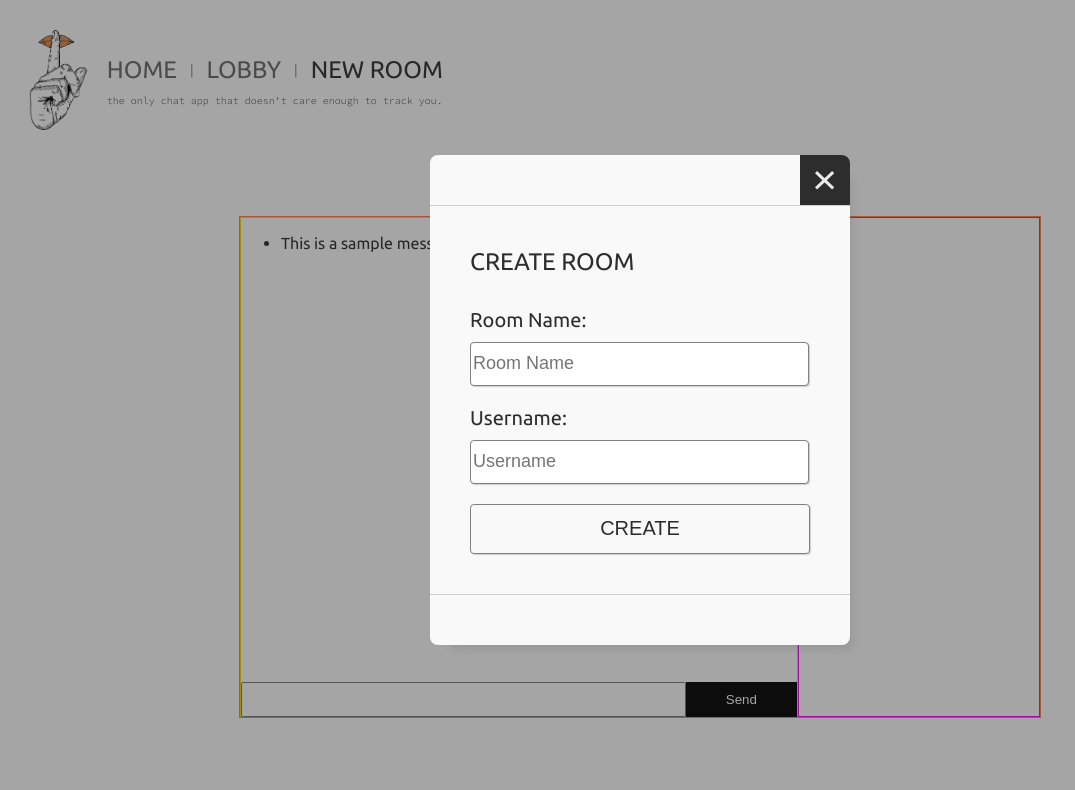
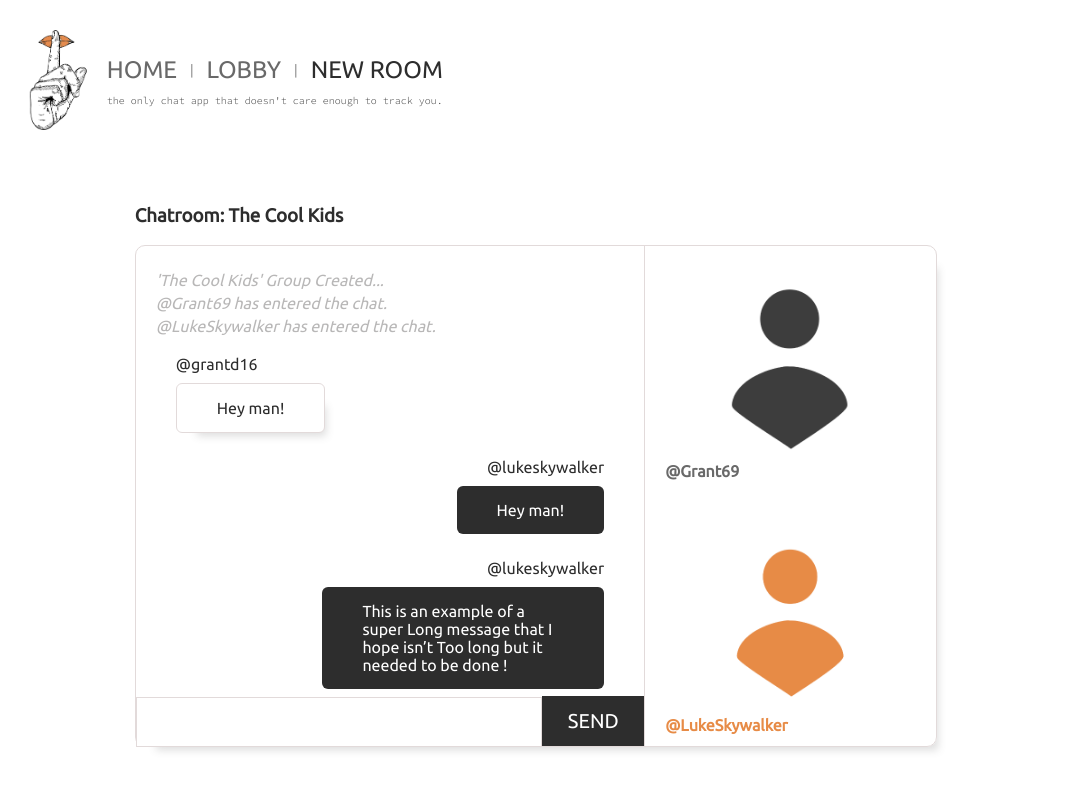
Before and after one commit to GrantDarling/Hush-Chat-App, a React (Create React App) app in the folder client/: page /room in a window 1280 px wide. Shown: the top 790 px of the page, without its empty margins (0-1075 px from the left). Built offline with nearby package versions, Linux system fonts and the light colour scheme.

Commit message:
Basic styling for room component

```diff
--- a/client/src/components/layout/Room.js
+++ b/client/src/components/layout/Room.js
@@ -1,29 +1,68 @@
 import React from 'react';
-import Modal from './Modal';
-import CreateRoom from './ModalCreateRoom';
+// import Modal from './Modal';
+// import CreateRoom from './ModalCreateRoom';
+import HostPlaceholder from "../../images/user-placeholder1.png";
+import GuestPlaceholder from "../../images/user-placeholder2.png";
 
 const Room = () => {
     // Fix the CSS class names
   return (
-    <section className='room-container'> {// Make this class *Room
-    }
+    <section className='Room'>
+        <h3 className='Room-name'>Chatroom: The Cool Kids</h3>
         <div className='chatbox'>
-            <div className='chatbox__text-view'>
-                <ul id="chatbox__text-view">
-                    <li className='chatbox__text-message'>This is a sample message</li>
+            <div className='chat'>
+                <div className='messages'>
+                    <ul className="message-emit">
+                        <li>'The Cool Kids' Group Created...</li>
+                        <li>@Grant69 has entered the chat.</li>
+                        <li>@LukeSkywalker has entered the chat.</li>
                     </ul>
+                    <div className='message-host'>
+                        <h3>@grantd16</h3>
+                        <p>Hey man!</p>
                     </div>
-            <form className='chatbox__input'>
+                    <div className='message-guest'>
+                        <h3>@lukeskywalker</h3>
+                        <p>Hey man!</p>
+                    </div>
+                    <div className='message-guest'>
+                        <h3>@lukeskywalker</h3>
+                        <p>This is an example of a super
+                            Long message that I hope isn’t
+                            Too long but it needed to be
+                            done !
+                        </p>
+                    </div>
+                    <div className='message-host'>
+                        <h3>@lukeskywalker</h3>
+                        <p>This is an example of a super
+                            Long message that I hope isn’t
+                            Too long but it needed to be
+                            done !
+                        </p>
+                    </div>
+                </div>
+                <form className='input-controller'>
                     <input type="text" name='message' />
-                <button type='submit'>Send</button>
+                    <button type='submit'>SEND</button>
                 </form>
             </div>
             <div className='videos'>
-            <video className='room__your-video' />
-            <video className='room__guest-video' />
+                <div className='host'>
+                    <h4 className='username' >@Grant69</h4>
+                    <img src={HostPlaceholder}  alt="Host Placeholder"/>
+                </div>
+                <div className='guest'>
+                    <h4 className='username' >@LukeSkywalker</h4>
+                    <img src={GuestPlaceholder} alt="Guest Placeholder"/>
                 </div>
 
-        <Modal><CreateRoom /></Modal>
+                {/* <video className='host' />
+                <video className='guest' /> */}
+            </div>
+
+            {/* <Modal><CreateRoom /></Modal> */}
+        </div>
     </section>
   );
 };
--- a/client/src/styles/Abstract/_variables.scss
+++ b/client/src/styles/Abstract/_variables.scss
@@ -9,7 +9,7 @@ $grey-mine: #2d2d2d;
 $grey-coal: #3D3D3D;
 $grey-dove: #696969;
 $grey: grey;
-$grey-alto: #cfcfcf;
+$grey-alto: #b8b7b7;
 $white-alabaster: #f9f9f9;
 $white-swiss: #E2DADA;
 $white: white;
--- a/client/src/styles/Pages/_room.scss
+++ b/client/src/styles/Pages/_room.scss
@@ -2,46 +2,143 @@
     Room
 *************/
 
-.room-container {
+.Room {
+    display: flex;
+    flex-wrap: wrap;
+
+    &-name {
+        width: 100%;
+        color: $HUSH_BLACK;
+    }
+}
+
+.chatbox {
     display: flex;
     justify-content: center;
     flex-wrap: nowrap;
     max-height: 500px;
     max-width: 800px;
-    height: 100%;
-    width: 100%;
-    margin: 0 50px;
-    border: solid 1px coral;
+    @include box(100%);
+    border: solid 1px $white-swiss;
+    border-radius: 10px;
+    box-shadow: $box-shadow;
 }
 
-.chatbox {
-    border: solid 1px gold;
-    width: 70%;
+// Input Controller
+.input-controller {
+    height: 50px;
 
-    &__text-view {
-        height: 90%;
+    input,
+    button {
+        box-sizing: border-box;
+        height: 100%;
+        font-size: 20px;
     }
 
-    &__input {
-        margin-top: auto;
+    input {
+        width: 80%;
+        border: solid 1px $white-swiss;
+    }
 
-        input {
-            box-sizing: border-box;
-            width: 80%;
-            height: 35px;
+    button {
+        color: $white;
+        background: $HUSH_BLACK;
+        font-family: $primary-font;
+        width: 20%;
+        border: none;
+    }
+}
+
+// Video
+
+.videos {
+    width: 40%;
+    margin-top: auto;
+
+    .host,
+    .guest {
+        position: relative;
+
+        h4 {
+            @include position(absolute, null null 20px 20px);
+            margin: 0;
+            color: $HUSH_GREY;
         }
-        button {
-            box-sizing: border-box;
-            width: 20%;
-            border: none;
-            background: $black;
-            color: $white;
-            height: 35px;
+
+        img {
+             width: 100%;
+        }
+    }
+
+    .guest {
+        h4 {
+            color:$HUSH_ORANGE;
         }
     }
 }
 
-.videos {
-    border: solid 1px fuchsia;
-    width: 30%;
+.chat {
+    border-right: solid 1px $white-swiss;
+    width: 70%;
+
+    .messages {
+        height: 82%;
+        padding: 20px;
+        overflow-y: scroll;
+        // box-shadow: inset 0 0 10px black;
+
+        ul {
+            padding: 0;
+            margin: 0;
+        }
+
+        .message-emit {
+            li {
+                color: $grey-alto;
+                list-style-type: none;
+                font-style: italic;
+                margin: 5px 0;
+            }
+        }
+
+        .message-host,
+        .message-guest {
+
+            h3 {
+                width: 100%;
+                margin: 5px 0;
+                color: $HUSH_BLACK;
+                font-size: 16px;
+                font-weight: 400;
+            }
+            p {
+                display:inline-block;
+                max-width: 45%;
+                border-radius: 6px;
+                padding: 15px 40px;
+                margin: 5px 0;
+            }
+        }
+
+        .message-host {
+            margin: 20px 0 20px 20px;
+
+            p {
+                background: $white;
+                color: $HUSH_BLACK;
+                box-shadow: $box-shadow;
+                border: solid 1px $white-swiss;
+            }
+        }
+
+        .message-guest {
+            margin: 20px 20px 20px 0;
+            text-align: right;
+            p {
+                background: $HUSH_BLACK;
+                color: $white;
+                text-align: left;
+            }
+        }
+    }
 }
```
Also changed, not shown: client/src/images/user-placeholder1.png (added), client/src/images/user-placeholder2.png (added). Lines whose indentation alone changed are shown as unchanged.
